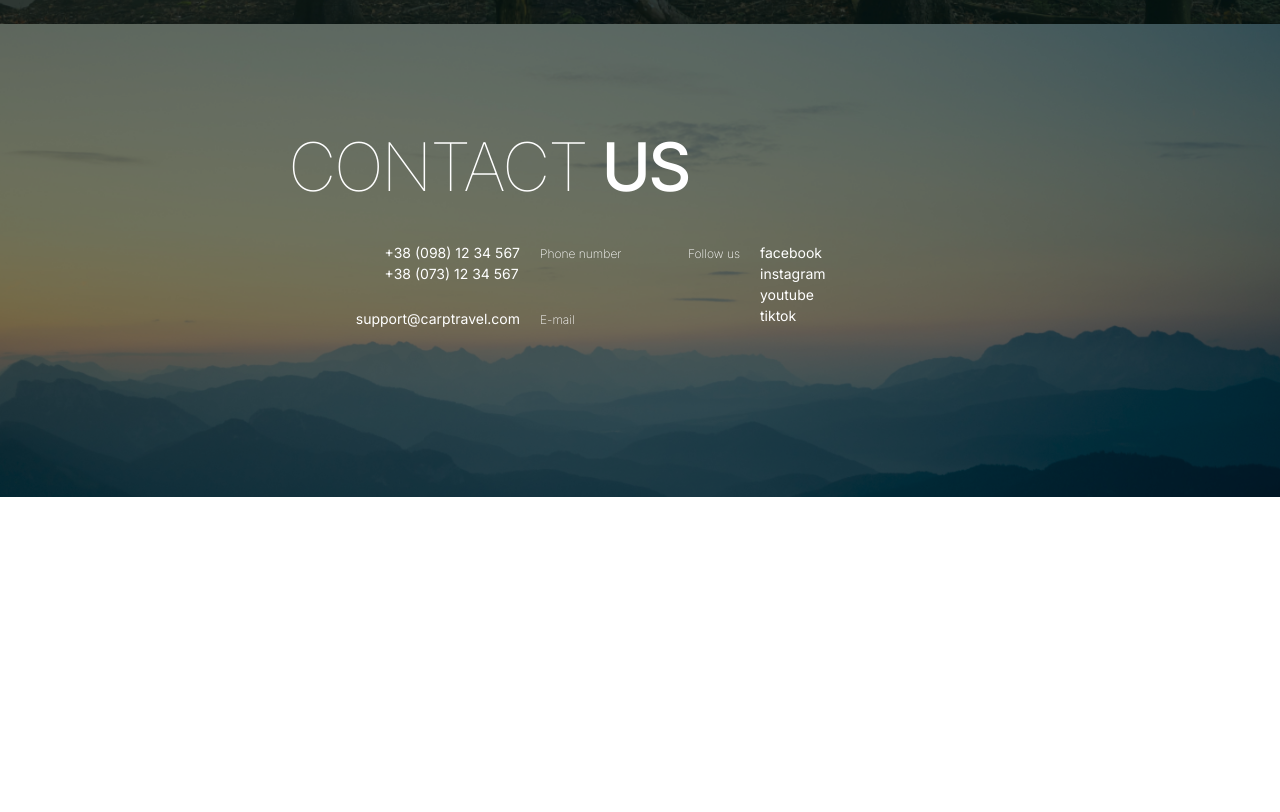
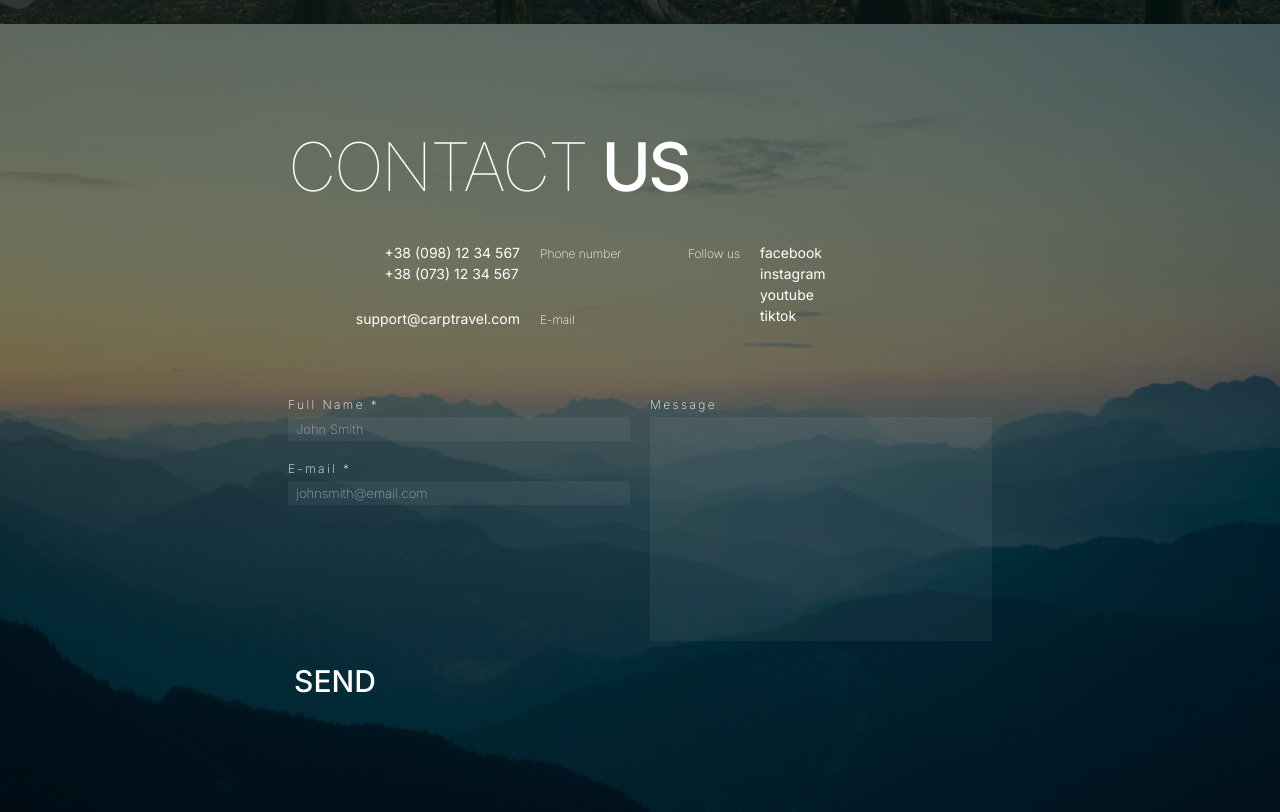
Before and after one commit to RomanPyryn/carp-travel, a Next.js app: page / in a window 1280 px wide. Shown: the part 3553-4365 px from the top of the page. Before the commit the page ends 4050 px from the top, so only its background shows below. Built offline with nearby package versions, Linux system fonts and the light colour scheme.

Commit message:
add form to contacts

```diff
--- a/src/components/Contacts.tsx
+++ b/src/components/Contacts.tsx
@@ -1,3 +1,5 @@
+import ContactsForm from "./ContactsForm";
+
 export default function Contacts() {
   return (
     <section className="contacts section">
@@ -31,7 +33,8 @@ export default function Contacts() {
               <p className="contacts-label text-end xl:text-start">Follow us</p>
 
 					</div>
-        </div>
+				</div>
+				<ContactsForm/>
       </div>
     </section>
   );
--- /dev/null
+++ b/src/components/ContactsForm.tsx
@@ -0,0 +1,170 @@
+'use client';
+import React, { useState } from 'react';
+import { useForm, Controller } from 'react-hook-form';
+import { toast } from 'react-toastify';
+import clsx from 'clsx';
+
+interface FormData {
+  fullName: string;
+  email: string;
+  message: string;
+}
+
+const ContactsForm: React.FC = () => {
+  const { control, handleSubmit, formState } = useForm<FormData>({
+    defaultValues: {
+      fullName: '',
+      email: '',
+      message: '',
+    },
+  });
+
+  const [touchedFields, setTouchedFields] = useState<Record<string, boolean>>({
+    fullName: false,
+    email: false,
+  });
+
+  const [isFullNameInvalid, setIsFullNameInvalid] = useState(false);
+  const [isEmailInvalid, setIsEmailInvalid] = useState(false);
+
+  const onSubmit = (data: FormData) => {
+    if (!isFullNameInvalid && !isEmailInvalid) {
+      toast.success("Thank's! We will contact you soon");
+      console.log('Form data:', data);
+    } else {
+      toast.error('Fill in the required fields');
+    }
+  };
+
+  const onFullNameChange = (value: string) => {
+    const isValid = /^[a-zA-Zа-яА-Я]{2,}$/.test(value);
+    setIsFullNameInvalid(!isValid);
+  };
+  const onEmailChange = (value: string) => {
+    const isValid = /^[a-zA-Zа-яА-Я0-9]+@[a-zA-Zа-яА-Я0-9]+\.[A-Za-zа-яА-Я]+$/.test(value);
+    setIsEmailInvalid(!isValid);
+  };
+
+  const onFieldBlur = (fieldName: string) => {
+    setTouchedFields(prevState => ({
+      ...prevState,
+      [fieldName]: true,
+    }));
+  };
+
+  const isFormSubmitted = formState.isSubmitted && !formState.isValid;
+
+  return (
+    <form onSubmit={handleSubmit(onSubmit)} className="form">
+      <div className="smOnly:space-y-4 md:grid md:grid-cols-2 gap-5">
+        <div className="space-y-4">
+          <div className="relative">
+            <label
+              htmlFor="fullName"
+              className={clsx(
+                'label',
+                isFullNameInvalid && (touchedFields.fullName || isFormSubmitted) && 'error'
+              )}
+            >
+              Full Name *
+            </label>
+            <Controller
+              name="fullName"
+              control={control}
+              rules={{
+                required: true,
+              }}
+              render={({ field }) => (
+                <input
+                  {...field}
+                  type="text"
+                  className={clsx(
+                    'input',
+                    isFullNameInvalid && (touchedFields.fullName || isFormSubmitted) && 'error'
+                  )}
+                  placeholder="John Smith"
+                  onBlur={() => {
+                    field.onBlur();
+                    onFullNameChange(field.value);
+                    onFieldBlur('fullName');
+                  }}
+                  onChange={e => {
+                    field.onChange(e);
+                    setIsFullNameInvalid(false);
+                  }}
+                />
+              )}
+            />
+            {isFullNameInvalid && (touchedFields.fullName || isFormSubmitted) && (
+              <span className="error error-text label">X Incorrect name</span>
+            )}
+          </div>
+
+          <div className="relative">
+            <label
+              htmlFor="email"
+              className={clsx(
+                'label',
+                isEmailInvalid && (touchedFields.email || isFormSubmitted) && 'error'
+              )}
+            >
+              E-mail *
+            </label>
+            <Controller
+              name="email"
+              control={control}
+              rules={{
+                required: true,
+              }}
+              render={({ field }) => (
+                <input
+                  {...field}
+                  type="email"
+                  className={clsx(
+                    'input',
+                    isEmailInvalid && (touchedFields.email || isFormSubmitted) && 'error'
+                  )}
+                  placeholder="johnsmith@email.com"
+                  onBlur={() => {
+                    field.onBlur();
+                    onEmailChange(field.value);
+                    onFieldBlur('email');
+                  }}
+                  onChange={e => {
+                    field.onChange(e);
+                    setIsEmailInvalid(false);
+                  }}
+                />
+              )}
+            />
+            {isEmailInvalid && (touchedFields.email || isFormSubmitted) && (
+              <span className="error error-text label">X Incorrect email</span>
+            )}
+          </div>
+        </div>
+
+        <div>
+          <label htmlFor="message" className="label">
+            Message
+          </label>
+          <Controller
+            name="message"
+            control={control}
+            render={({ field }) => (
+              <textarea
+                {...field}
+                className="input min-h-[200px] md:min-h-[224px] xl:min-h-[268px]"
+                style={{ resize: 'none' }}
+              />
+            )}
+          />
+        </div>
+      </div>
+      <button type="submit" className="btn-send">
+        SEND
+      </button>
+    </form>
+  );
+};
+
+export default ContactsForm;
```
